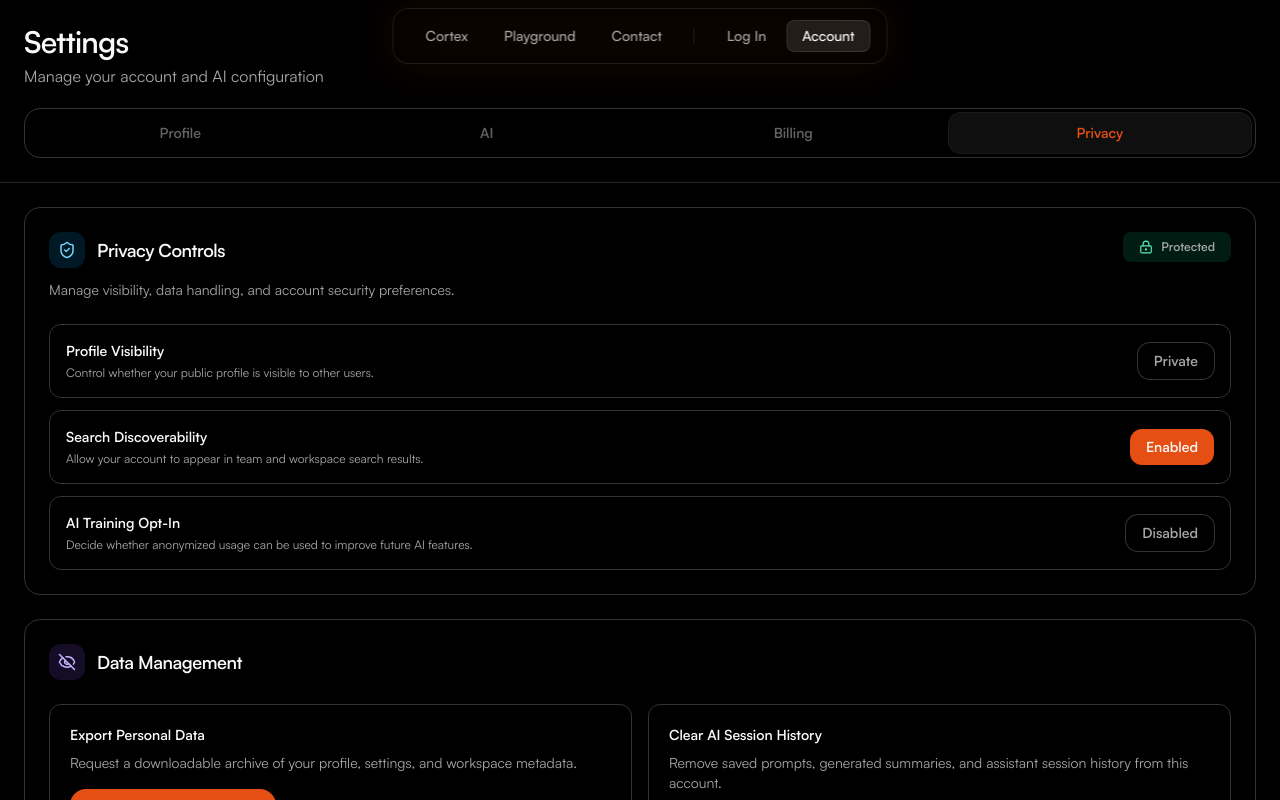
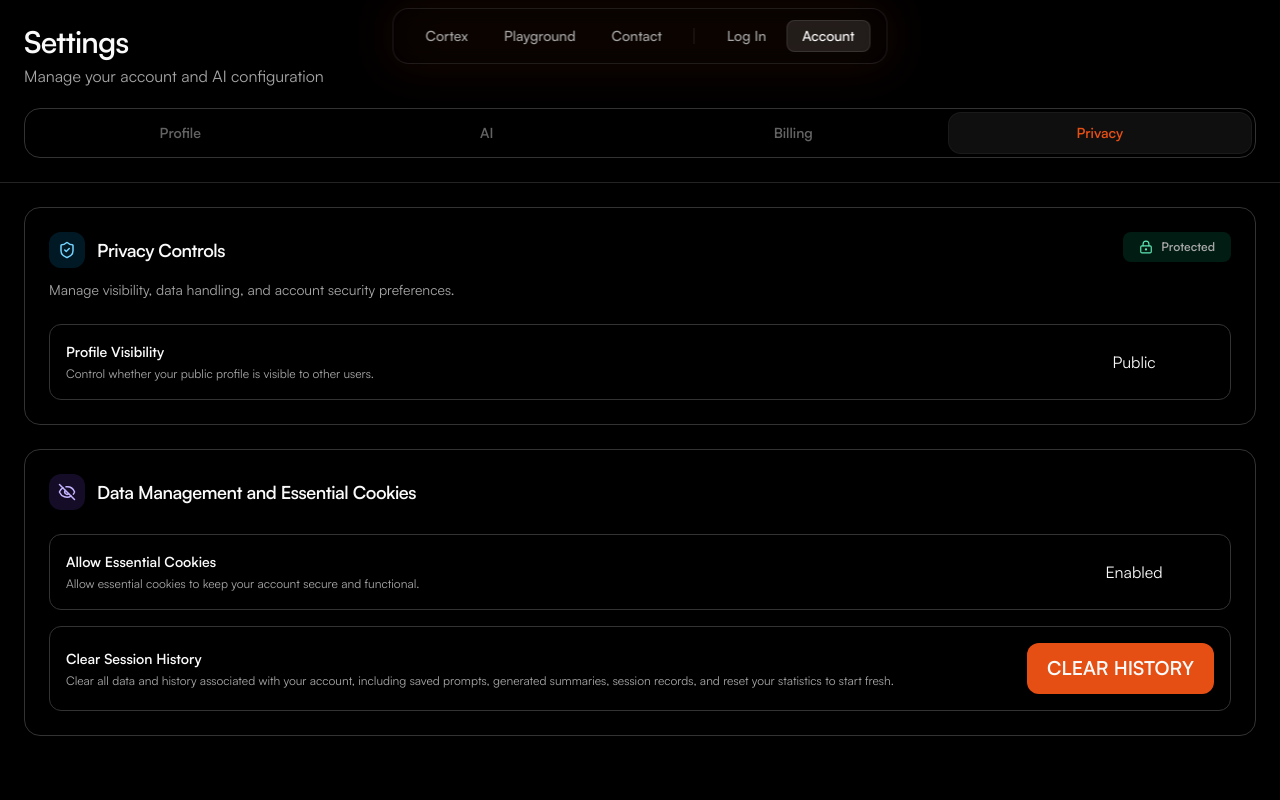
Before and after one commit to Bboynice/Cortex, a Next.js app: page /settings/privacy in a window 1280 px wide. Built offline with nearby package versions, Linux system fonts and the light colour scheme.

Commit message:
Privacy page fixed in settings. Modals and toast added.

```diff
--- a/src/app/(platform)/dashboard/page.tsx
+++ b/src/app/(platform)/dashboard/page.tsx
@@ -6,7 +6,7 @@
 export default function DashboardPage() {
 
   return (
-   <main className="flex h-full min-h-0 w-full flex-col overflow-hidden dark:bg-cortex-aura items-center">
+   <main className="flex h-full min-h-0 w-full flex-col overflow-hidden dark:bg-background items-center">
     <div className="pt-20 px-4 pb-4 flex flex-col gap-4 w-full flex-1 min-h-0">
       <div className="flex flex-row gap-4 w-full shrink-0">
         <Card title="23" description="Current Streak">Keep it up!</Card>
--- a/src/app/(platform)/settings/layout.tsx
+++ b/src/app/(platform)/settings/layout.tsx
@@ -16,7 +16,7 @@
   ];
 
   return (
-    <div className="flex h-full min-h-0 w-full flex-col overflow-hidden">
+    <div className="flex h-full min-h-0 w-full flex-col overflow-hidde">
       <div className="sticky top-0 z-10 w-full border-b border-border/70 bg-background/70 px-6 py-6 backdrop-blur">
         <h1 className="text-3xl font-semibold tracking-tight text-content">Settings</h1>
         <p className="mt-1 text-muted-foreground">Manage your account and AI configuration</p>
--- a/src/components/platform/settings/PrivacySection.tsx
+++ b/src/components/platform/settings/PrivacySection.tsx
@@ -3,8 +3,18 @@
 import GlowButton from "@/src/components/ui/GlowButton/GlowButton";
 import Pill from "@/src/components/ui/Pill";
 import { AlertTriangle, EyeOff, LockKeyhole, ShieldCheck } from "lucide-react";
+import Dropdown from "@/src/components/ui/Dropdown";
+import { useToast } from "@/src/hooks/use-toast";
+import { useState } from "react";
+import { useModalStore } from "@/src/hooks/use-modal-store";
+
 
 export default function PrivacySection() {
+  const { addToast } = useToast();
+  const [profileVisibility, setProfileVisibility] = useState("public");
+  const [essentialCookies, setEssentialCookies] = useState("enabled");
+  const [sessionHistory, setSessionHistory] = useState("disabled");
+  const { onOpen } = useModalStore();
   return (
     <div className="w-full max-w-none space-y-6">
       <section className="rounded-2xl border border-border bg-card/40 p-6 shadow-[0_12px_40px_rgba(0,0,0,0.35)]">
@@ -37,43 +47,23 @@
                 Control whether your public profile is visible to other users.
               </p>
             </div>
-            <button
-              type="button"
-              className="inline-flex items-center rounded-xl bg-background px-4 py-2 text-sm font-semibold text-muted-foreground ring-1 ring-border hover:text-content active:brightness-95"
-            >
-              Private
-            </button>
+            <Dropdown
+            choices={[
+              { value: "private", label: "Private" },
+              { value: "public", label: "Public" },
+            ]}
+            value={profileVisibility}
+            onChange={(value) => {
+              setProfileVisibility(value);
+              addToast(`Profile visibility has been set to ${value}.`, "success");
+            }}
+            />
+
           </div>
 
-          <div className="flex items-center justify-between gap-4 rounded-xl border border-border bg-background/25 px-4 py-4">
-            <div>
-              <div className="text-sm font-semibold text-content">Search Discoverability</div>
-              <p className="mt-1 text-xs text-muted-foreground">
-                Allow your account to appear in team and workspace search results.
-              </p>
-            </div>
-            <button
-              type="button"
-              className="inline-flex items-center rounded-xl bg-primary px-4 py-2 text-sm font-semibold text-primary-foreground hover:brightness-110 active:brightness-95"
-            >
-              Enabled
-            </button>
-          </div>
 
-          <div className="flex items-center justify-between gap-4 rounded-xl border border-border bg-background/25 px-4 py-4">
-            <div>
-              <div className="text-sm font-semibold text-content">AI Training Opt-In</div>
-              <p className="mt-1 text-xs text-muted-foreground">
-                Decide whether anonymized usage can be used to improve future AI features.
-              </p>
-            </div>
-            <button
-              type="button"
-              className="inline-flex items-center rounded-xl bg-background px-4 py-2 text-sm font-semibold text-muted-foreground ring-1 ring-border hover:text-content active:brightness-95"
-            >
-              Disabled
-            </button>
-          </div>
+
+
         </div>
       </section>
 
@@ -82,68 +72,63 @@
           <span className="inline-flex h-9 w-9 items-center justify-center rounded-xl bg-violet-500/15 text-violet-300">
             <EyeOff size={18} aria-hidden="true" />
           </span>
-          <h2 className="text-lg font-semibold tracking-tight text-content">Data Management</h2>
+          <h2 className="text-lg font-semibold tracking-tight text-content">Data Management and Essential Cookies</h2>
         </header>
 
-        <div className="mt-6 grid gap-4 lg:grid-cols-2">
-          <div className="rounded-xl border border-border bg-background/25 p-5">
-            <div className="text-sm font-semibold text-content">Export Personal Data</div>
-            <p className="mt-2 text-sm text-muted-foreground">
-              Request a downloadable archive of your profile, settings, and workspace metadata.
-            </p>
-            <div className="mt-4">
-              <GlowButton
-                effect="none"
-                color="primary"
-                className="w-fit justify-start rounded-xl px-5 py-3 text-sm font-semibold normal-case"
-              >
-                Request Export
-              </GlowButton>
+        <div className="mt-6 flex flex-col gap-4">
+          <div className="flex items-center justify-between gap-4 rounded-xl border border-border bg-background/25 px-4 py-4">
+            <div>
+              <div className="text-sm font-semibold text-content">Allow Essential Cookies</div>
+              <p className="mt-1 text-xs text-muted-foreground">
+                Allow essential cookies to keep your account secure and functional.
+              </p>
             </div>
+            <Dropdown
+              choices={[
+                { value: "enabled", label: "Enabled" },
+                { value: "disabled", label: "Disabled" },
+              ]}
+              value={essentialCookies}
+              onChange={(value) => {
+                setEssentialCookies(value);
+                addToast(`Essential cookies have been ${value}.`, "success");
+              }}
+
+            />
           </div>
 
-          <div className="rounded-xl border border-border bg-background/25 p-5">
-            <div className="text-sm font-semibold text-content">Clear AI Session History</div>
-            <p className="mt-2 text-sm text-muted-foreground">
-              Remove saved prompts, generated summaries, and assistant session history from this account.
-            </p>
-            <div className="mt-4">
-              <button
-                type="button"
-                className="inline-flex items-center rounded-xl bg-muted/20 px-5 py-3 text-sm font-semibold text-content hover:bg-muted/25 active:brightness-95"
-              >
-                Clear History
-              </button>
+
+          <div className="flex items-center justify-between gap-4 rounded-xl border border-border bg-background/25 px-4 py-4">
+            <div>
+              <div className="text-sm font-semibold text-content">Clear Session History</div>
+              <p className="mt-1 text-xs text-muted-foreground">
+                Clear all data and history associated with your account, including saved prompts, generated summaries, session records, and reset your statistics to start fresh.
+              </p>
             </div>
+            <GlowButton
+              effect="none"
+              roundness={12}
+              color="primary"
+              className="w-fit justify-start rounded-xl px-5 py-3 text-sm font-semibold normal-case"
+              onClick={() => {
+                onOpen("confirm-delete", {
+                  title: "Clear Session History",
+                  description: "Are you sure you want to clear your session history?",
+                  action: async () => {
+                    addToast("Session history has been cleared.", "success");
+                  },
+                });
+              }}
+
+            >
+              Clear History
+            </GlowButton>
           </div>
+
         </div>
       </section>
 
-      <section className="rounded-2xl border border-red-500/35 bg-card/40 p-6 shadow-[0_12px_40px_rgba(0,0,0,0.35)]">
-        <header className="flex items-center gap-3">
-          <span className="inline-flex h-9 w-9 items-center justify-center rounded-xl bg-red-500/10 text-red-400">
-            <AlertTriangle size={18} aria-hidden="true" />
-          </span>
-          <h2 className="text-lg font-semibold tracking-tight text-red-400">Sensitive Actions</h2>
-        </header>
 
-        <div className="mt-6 flex flex-wrap gap-3">
-          <button
-            type="button"
-            className="inline-flex items-center gap-2 rounded-xl border border-red-500/40 bg-red-500/10 px-5 py-3 text-sm font-semibold text-red-300 hover:bg-red-500/15 active:brightness-95"
-          >
-            <AlertTriangle size={16} aria-hidden="true" />
-            Revoke All Sessions
-          </button>
-
-          <button
-            type="button"
-            className="inline-flex items-center gap-2 rounded-xl border border-border bg-background/25 px-5 py-3 text-sm font-semibold text-content hover:bg-background/35 active:brightness-95"
-          >
-            Review Account Deletion
-          </button>
-        </div>
-      </section>
     </div>
   );
 }
--- a/src/components/platform/settings/ProfileSection.tsx
+++ b/src/components/platform/settings/ProfileSection.tsx
@@ -9,16 +9,25 @@
 import CortexPilotLicense from "@/src/components/ui/CortexPilotLicense";
 import { logoutAction } from "@/src/app/(auth)/actions";
 import { useRouter } from "next/navigation";
+import { useState } from "react";
+import { useToast } from "@/src/hooks/use-toast";
+
+
 export default function ProfileSection() {
   const router = useRouter();
   const clearAuth = useAuthStore((state) => state.clearAuth);
+  const { addToast } = useToast();
   // UI only (no functionality yet)
   const { onOpen } = useModalStore();
-  const { user } = useAuthStore();
+  const { user, updateProfile } = useAuthStore();
   const fullName = user?.name ?? "Unknown";
   const email = user?.email ?? "Unknown";
   const username = user?.email?.split("@")[0] || "Unknown";
-  const points = user?.points ?? 5934;
+  const points = user?.points ?? 820;
+
+  const [tempName, setTempName] = useState(user?.name ?? "");
+  const [tempEmail, setTempEmail] = useState(user?.email ?? "");
+  const [tempUsername, setTempUsername] = useState(user?.username ?? "");
 
   const handleLogout = async () => {
     clearAuth();
@@ -28,8 +37,17 @@
 
   };
 
+  const handleSaveProfile = async () => {
+   try {
+    updateProfile({ name: tempName, email: tempEmail, username: tempUsername });
+    addToast("Profile updated successfully", "success");
+   } catch (error) {
+    addToast("Failed to update profile", "error");
+   }
+  };
+
   return (
-    <div className="w-full max-w-none space-y-6">
+    <div className="w-full max-w-none space-y-6 ">
       {/* Profile Information + Connected Accounts */}
       <section className="rounded-2xl border border-border bg-card/40 p-7 shadow-[0_12px_40px_rgba(0,0,0,0.35)] sm:p-8">
         <header className="flex items-center gap-3">
@@ -65,7 +83,21 @@
                 />
               </div>
 
-              <GlowButton color="primary" effect="none" roundness={8} className="w-fit text-sm font-semibold" onClick={handleLogout}>
+              <GlowButton
+                color="primary"
+                effect="none"
+                roundness={8}
+                className="w-fit text-sm font-semibold"
+                onClick={() =>
+                  onOpen("confirm-delete", {
+                    title: "Confirm Log Out",
+                    description: "Are you sure you want to log out?",
+                    submitText: "Log Out",
+                    cancelText: "Cancel",
+                    action: handleLogout,
+                  })
+                }
+              >
                 Log Out
               </GlowButton>
             </div>
@@ -127,26 +159,41 @@
         <div className=" w-full h-full space-y-5 pt-6 dark:bg-surface">
           <LabeledInput
             label="Full Name"
-            defaultValue={fullName}
+            defaultValue={tempName}
             className="bg-foreground/40"
             autoComplete="name"
+            value={tempName}
+            onChange={(e) => setTempName(e.target.value)}
           />
           <LabeledInput
             label="Email Address"
-            defaultValue={email}
+            defaultValue={tempEmail}
             disabled
             className="bg-foreground/40 opacity-90"
             autoComplete="email"
+            value={tempEmail}
+            onChange={(e) => setTempEmail(e.target.value)}
           />
           <LabeledInput
             label="Username"
-            defaultValue={username}
+            defaultValue={tempUsername}
             className="bg-foreground/40"
             autoComplete="username"
+            value={tempUsername}
+            onChange={(e) => setTempUsername(e.target.value)}
           />
              <GlowButton
             color="primary"
             effect="glow"
+            onClick={() =>
+              onOpen("save-profile", {
+                title: "Confirm Save Changes",
+                description: "Are you sure you want to save changes?",
+                submitText: "Save Changes",
+                cancelText: "Cancel",
+                action: handleSaveProfile,
+              })
+            }
             className="normal-case px-6 py-3 rounded-xl text-sm font-semibold gap-2 justify-start w-fit"
           >
             <span className="inline-flex items-center gap-2">
--- a/src/components/ui/CortexPilotLicense.tsx
+++ b/src/components/ui/CortexPilotLicense.tsx
@@ -87,9 +87,12 @@
           rotateX: rX,
           rotateY: rY,
           transformStyle: "preserve-3d",
+          backfaceVisibility: "hidden",
+          WebkitBackfaceVisibility: "hidden",
           borderColor: borderColor, // Dynamic border
-          // Small, tight industrial shadow
-          boxShadow: "0 10px 30px -10px rgba(0,0,0,0.7)"
+          // Soft shadow avoids a harsh dark band when the card tilts in 3D
+          boxShadow:
+            "0 20px 50px -18px rgba(0,0,0,0.55), 0 2px 8px -2px rgba(0,0,0,0.35)",
         }}
         // The container IS the cortex-heat background
         className="relative w-full h-full rounded-3xl border bg-cortex-heat overflow-hidden isolation-isolate transition-colors duration-1000"
@@ -99,11 +102,17 @@
         <motion.div
           animate={{ opacity: blackMaskOpacity }}
           transition={{ duration: 1.2, ease: "easeInOut" }}
-          className="absolute inset-0 bg-black z-[1] pointer-events-none"
+          className="pointer-events-none absolute inset-0 z-[1] rounded-3xl bg-black"
         />
 
-        {/* 2. GLASS EFFECT */}
-        <div className={`absolute inset-0 z-[2] transition-all duration-1000 ${Number(heatLevel) > 0 ? 'backdrop-blur-xl bg-black/20' : 'bg-black/90'}`} />
+        {/* 2. GLASS EFFECT — gradients only: backdrop-filter + 3D rotate causes dark edge halos in Chromium/WebKit */}
+        <div
+          className={`pointer-events-none absolute inset-0 z-[2] rounded-3xl transition-all duration-1000 ${
+            Number(heatLevel) > 0
+              ? "bg-gradient-to-br from-white/[0.14] via-white/[0.04] to-black/45 ring-1 ring-inset ring-white/[0.08]"
+              : "bg-black/90"
+          }`}
+        />
 
         {/* 3. LANYARD SLOT */}
         <div className="absolute top-3 left-1/2 -translate-x-1/2 w-10 h-1 bg-white/10 rounded-full z-30 opacity-30" />
@@ -209,12 +218,12 @@
           <motion.div
             animate={{ x: ["-100%", "200%"] }}
             transition={{ repeat: Infinity, duration: 4, ease: "linear" }}
-            className="absolute inset-0 z-[5] bg-gradient-to-r from-transparent via-white/5 to-transparent skew-x-20 pointer-events-none"
+            className="pointer-events-none absolute inset-0 z-[5] skew-x-20 rounded-3xl bg-gradient-to-r from-transparent via-white/5 to-transparent"
           />
         )}
 
         {/* 6. GLASS GLOSS */}
-        <div className="absolute inset-0 bg-gradient-to-tr from-transparent via-white/5 to-transparent pointer-events-none z-[50] opacity-50" />
+        <div className="pointer-events-none absolute inset-0 z-[50] rounded-3xl bg-gradient-to-tr from-transparent via-white/5 to-transparent opacity-50" />
       </motion.div>
     </div>
   );
--- a/src/components/ui/savePopup.tsx
+++ b/src/components/ui/savePopup.tsx
@@ -29,7 +29,11 @@
       }
     }, [isOpen]);
 
-    if(!isOpen || type !== "save-code") return null;
+    const isSaveCodeDialog = type === "save-code";
+    const isConfirmDialog = type === "confirm-delete";
+    const isProfileDialog = type === "save-profile";
+
+    if (!isOpen || (!isSaveCodeDialog && !isConfirmDialog && !isProfileDialog)) return null;
 
     const modalTitle = (data?.title as string | undefined) ?? title ?? "Submit solution?";
     const modalDescription =
@@ -43,6 +47,13 @@
         const action = data?.action as
           | undefined
           | (() => void | Promise<void | SubmissionResult | undefined>);
+
+        if (isConfirmDialog || isProfileDialog) {
+          if (action) await action();
+          onClose();
+          return;
+        }
+
         const ret = action ? await action() : await onSubmit?.();
 
         // If the submit action ran tests and reported a count, keep the modal
@@ -60,7 +71,7 @@
         addToast("Submitted.", "success");
         onClose();
       } catch {
-        addToast("Failed to submit.", "error");
+        addToast(isConfirmDialog || isProfileDialog ? "Something went wrong." : "Failed to submit.", "error");
         onClose();
       } finally {
         setIsSubmitting(false);
@@ -97,7 +108,7 @@
               <X size={16} aria-hidden="true" />
             </button>
 
-            {result ? (
+            {isSaveCodeDialog && result ? (
               <>
                 <div className="pr-10">
                   <div className="flex items-center gap-2">
@@ -177,7 +188,11 @@
                     onClick={handleSubmit}
                   >
                     {isSubmitting && <Loader2 className="h-4 w-4 animate-spin" />}
-                    {isSubmitting ? "Running tests..." : modalSubmitText}
+                    {isSubmitting
+                      ? isSaveCodeDialog
+                        ? "Running tests..."
+                        : "Please wait…"
+                      : modalSubmitText}
                   </button>
                 </div>
               </>
--- a/src/hooks/use-modal-store.ts
+++ b/src/hooks/use-modal-store.ts
@@ -1,6 +1,6 @@
 import { create } from 'zustand';
 
-type ModalType = "save-code" | "user-settings" | "confirm-delete";
+type ModalType = "save-code" | "user-settings" | "confirm-delete" | "save-profile";
 
 interface ModalStore {
   type: ModalType | null;
--- a/src/store/useAuthStore.ts
+++ b/src/store/useAuthStore.ts
@@ -7,6 +7,7 @@
   name: string;
   avatar?: string;
   points: number;
+  username: string;
 }
 
 interface AuthState {
@@ -15,6 +16,7 @@
   setAuth: (user: User) => void;
   clearAuth: () => void;
   updatePoints: (delta: number) => void;
+  updateProfile: (data: Partial<Pick<User, "name" | "email" | "username">>) => void;
 }
 
 export const useAuthStore = create<AuthState>()(
@@ -36,6 +38,7 @@
               }
             : null,
         })),
+      updateProfile: (data) => set((state) => ({ user: state.user ? { ...state.user, ...data } : null })),
     }),
     { name: "cortex-auth-vault" }
   )
```
